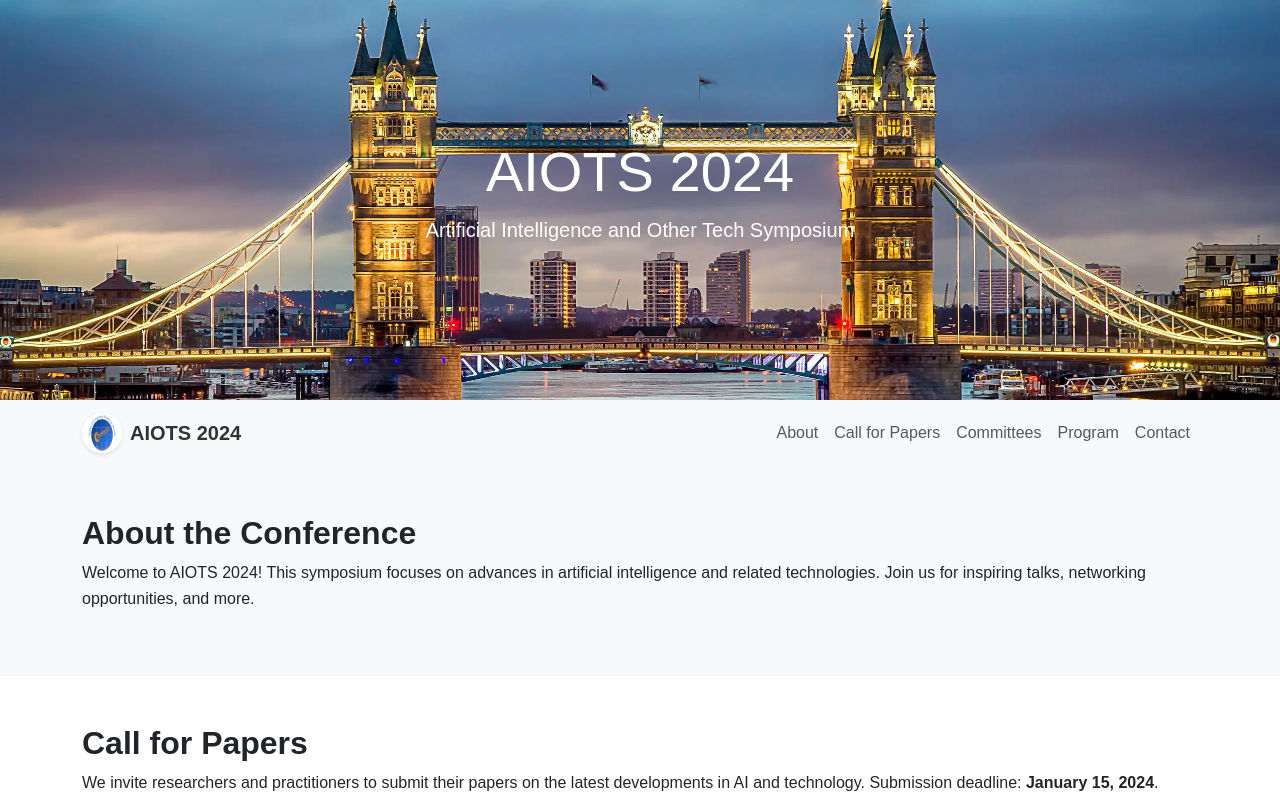
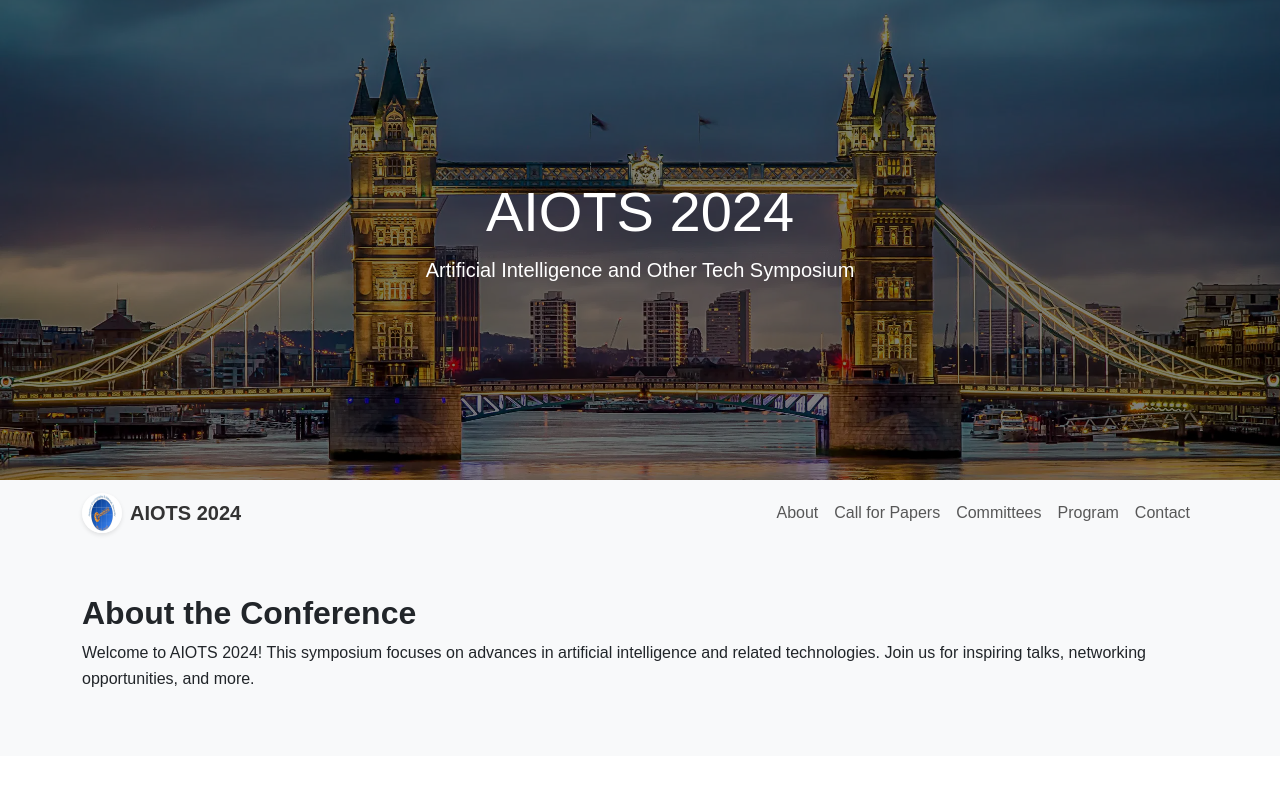
Before and after one commit to aiotsweb/aiots2025, a plain HTML site: page index.html in a window 1280 px wide. Shown: the top 800 px of the page. Drawn offline with nearby package versions, Linux system fonts and the light colour scheme.

Commit message:
Update style.css

```diff
--- a/css/style.css
+++ b/css/style.css
@@ -1,6 +1,32 @@
 body {
     font-family: Arial, sans-serif;
     line-height: 1.6;
+}
+.banner-header {
+    background: url('../images/banner.jpg') no-repeat center center/cover;
+    height: 60vh; /* Adjust the height of the banner */
+    display: flex;
+    align-items: center;
+    justify-content: center;
+    text-align: center;
+    position: relative;
+    color: white;
+}
+
+.banner-header::before {
+    content: '';
+    position: absolute;
+    top: 0;
+    left: 0;
+    width: 100%;
+    height: 100%;
+    background: rgba(0, 0, 0, 0.5); /* Adds a dark overlay for better text visibility */
+    z-index: 1;
+}
+
+.banner-header .container {
+    position: relative;
+    z-index: 2;
 }
 
 header {
```
